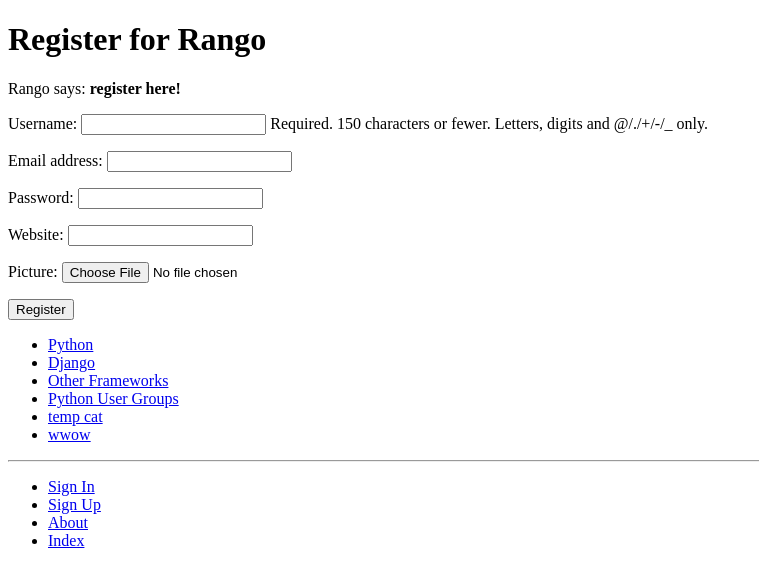
After one commit to SamJGeo/tango_with_django_project, a Django app: page /rango/register/ in a window 1280 px wide. The commit adds this page. Shown: the top 587 px of the page, without its empty margins (0-759 px from the left). Run offline with Django 3.2, Linux system fonts and the light colour scheme; data comes from the database, SQL or seed files in the repository; both versions use the stored data as it was after the commit.

Commit message:
end of chapter 9

```diff
--- a/rango/admin.py
+++ b/rango/admin.py
@@ -5,6 +5,8 @@
 
 from django.contrib import admin
 from rango.models import Category, Page
+from rango.models import UserProfile
+
 
 admin.site.register(Page)
 
@@ -12,4 +14,5 @@
 class CategoryAdmin(admin.ModelAdmin):
     prepopulated_fields = {'slug':('name',)}
 
-admin.site.register(Category,CategoryAdmin)
+admin.site.register(Category, CategoryAdmin)
+admin.site.register(UserProfile)
--- a/rango/forms.py
+++ b/rango/forms.py
@@ -1,5 +1,6 @@
 from django import forms
-from rango.models import Page, Category
+from django.contrib.auth.models import User
+from rango.models import Page, Category, UserProfile
 
 class CategoryForm(forms.ModelForm):
     name = forms.CharField(max_length=128,help_text="Please enter the category name.")
@@ -29,3 +30,15 @@
     class Meta:
         model = Page
         exclude = ('category',)
+
+class UserForm(forms.ModelForm):
+    password = forms.CharField(widget=forms.PasswordInput())
+    class Meta:
+        model = User
+        fields = ('username', 'email', 'password')
+
+
+class UserProfileForm(forms.ModelForm):
+    class Meta:
+        model = UserProfile
+        fields = ('website', 'picture')
--- a/rango/models.py
+++ b/rango/models.py
@@ -1,5 +1,6 @@
 from django.db import models
 from django.template.defaultfilters import slugify
+from django.contrib.auth.models import User
 
 
 
@@ -30,3 +31,15 @@
 
     def __str__(self):
         return self.title
+
+class UserProfile(models.Model):
+    user = models.OneToOneField(User)
+    website = models.URLField(blank=True)
+    picture = models.ImageField(upload_to='profile_images', blank=True)
+
+    def __str__(self):
+        return self.user.username
+
+
+    def __unicode__(self):
+        return self.user.username
--- a/rango/templatetags/rango_template_tags.py
+++ b/rango/templatetags/rango_template_tags.py
@@ -5,4 +5,4 @@
 
 @register.inclusion_tag('rango/cats.html')
 def get_category_list(cat=None):
-    return {'cats': Category.objects.all(),'act_cat': cat}
+    return {'cats': Category.objects.all()}
--- a/rango/urls.py
+++ b/rango/urls.py
@@ -11,4 +11,9 @@
         url(r'^add_category/$', views.add_category, name='add_category'),
         url(r'^category/(?P<category_name_slug>[\w\-]+)/add_page/$', views.add_page, name='add_page'),
         url(r'^category/(?P<category_name_slug>[\w\-]+)/$',views.show_category,name='show_category'),
+        url(r'^register/$',views.register,name='register'),
+        url(r'^login/$',views.user_login,name='login'),
+        url(r'^restricted/', views.restricted, name='restricted'),
+        url(r'^logout/$', views.user_logout, name='logout'),
+
         ]
--- a/rango/views.py
+++ b/rango/views.py
@@ -1,9 +1,11 @@
 from django.shortcuts import render
-from rango.models import Category
-from django.http import HttpResponse
-from rango.models import Page
-from rango.forms import CategoryForm
-from rango.forms import PageForm
+from rango.models import Category, Page
+from django.http import HttpResponseRedirect,HttpResponse
+from rango.forms import CategoryForm, PageForm, UserForm, UserProfileForm
+from django.contrib.auth import authenticate, login, logout
+from django.core.urlresolvers import reverse
+from django.contrib.auth.decorators import login_required
+
 
 
 def index(request):
@@ -71,3 +73,77 @@
             print(form.errors)
     context_dict = {'form':form, 'category': category}
     return render(request, 'rango/add_page.html', context_dict)
+
+
+
+def register(request):
+
+    registered = False
+
+    if request.method == 'POST':
+
+        user_form = UserForm(data=request.POST)
+        profile_form = UserProfileForm(data=request.POST)
+
+        if user_form.is_valid() and profile_form.is_valid():
+
+            user = user_form.save()
+
+            user.set_password(user.password)
+            user.save()
+
+            profile = profile_form.save(commit=False)
+            profile.user = user
+
+            if 'picture' in request.FILES:
+                profile.picture = request.FILES['picture']
+
+                profile.save()
+
+                registered = True
+            else:
+
+                print(user_form.errors, profile_form.errors)
+    else:
+
+        user_form = UserForm()
+        profile_form = UserProfileForm()
+
+    return render(request,'rango/register.html',{'user_form': user_form,'profile_form': profile_form,'registered': registered})
+
+
+def user_login(request):
+
+    if request.method == 'POST':
+
+        username = request.POST.get('username')
+        password = request.POST.get('password')
+
+        user = authenticate(username=username, password=password)
+
+        if user:
+            if user.is_active:
+                login(request, user)
+                return HttpResponseRedirect(reverse('index'))
+            else:
+                return HttpResponse("Your Rango account is disabled.")
+        else:
+            print("Invalid login details: {0}, {1}".format(username, password))
+            return HttpResponse("Invalid login details supplied.")
+
+    else:
+        return render(request, 'rango/login.html', {})
+
+
+@login_required
+def restricted(request):
+    return HttpResponse("Since you're logged in, you can see this text!")
+
+
+#must be logged in to log out
+@login_required
+def user_logout(request):
+
+    logout(request)
+    #return to homepage
+    return HttpResponseRedirect(reverse('index'))
--- a/tango_with_django_project/settings.py
+++ b/tango_with_django_project/settings.py
@@ -29,6 +29,7 @@
 
 MEDIA_URL = '/media/'
 
+LOGIN_URL = '/rango/login/'
 
 
 
@@ -110,6 +111,7 @@
     },
     {
         'NAME': 'django.contrib.auth.password_validation.MinimumLengthValidator',
+        'OPTIONS':{'min_length':6,}
     },
     {
         'NAME': 'django.contrib.auth.password_validation.CommonPasswordValidator',
@@ -134,5 +136,7 @@
 USE_TZ = True
 
 
+
+
 # Static files (CSS, JavaScript, Images)
 # https://docs.djangoproject.com/en/1.11/howto/static-files/
--- a/templates/rango/add_page.html
+++ b/templates/rango/add_page.html
@@ -8,6 +8,7 @@
 	{% endblock %}
 
 	{% block body_block %}
+		{% if user.is_authenticated %}
 
 			{% if category %}
 				<h1>Add a Page to {{category.name}}</h1>
@@ -26,4 +27,7 @@
 			{% else %}
               			The specified category does not exist!
 			{% endif %}
+		{% else %}
+			You must be logged in to add a page
+		{% endif %}
 	{% endblock %}
--- a/templates/rango/base.html
+++ b/templates/rango/base.html
@@ -28,9 +28,16 @@
 		<hr />
  		<div>
 			<ul>
-				<li><a href="{% url 'add_category' %}">Add New Category</a></li>
-				<li><a href="{% url 'about' %}">About</a></li>
-				<li><a href="{% url 'index' %}">Index</a></li>
+				{% if user.is_authenticated %}
+					<li><a href="{% url 'restricted' %}">Restricted Page</a></li>
+					<li><a href="{% url 'add_category' %}">Add a New Category</a></li>
+					<li><a href="{% url 'logout' %}">Logout</a></li>
+				{% else %}
+					<li><a href="{% url 'login' %}">Sign In</a></li>
+					<li><a href="{% url 'register' %}">Sign Up</a></li>
+				{% endif %}
+					<li><a href="{% url 'about' %}">About</a></li>
+					<li><a href="{% url 'index' %}">Index</a></li>
 			</ul>
 		</div>
 	</body>
--- a/templates/rango/category.html
+++ b/templates/rango/category.html
@@ -22,7 +22,11 @@
 			{% else %}
 				<strong>No pages currently in category.</strong>
 			{% endif %}
-			<a href = "{% url 'add_page' category.slug %}">Add a Page</a>
+
+			{% if user.is_authenticated %}
+				<a href = "{% url 'add_page' category.slug %}">Add a Page</a>
+			{% endif %}
+
 		{% else %}
 			The specified category does not exist!
 		{% endif %}
--- /dev/null
+++ b/templates/rango/register.html
@@ -0,0 +1,25 @@
+{% extends 'rango/base.html' %}
+{% load staticfiles %}
+
+{% block title_block %}
+	Register
+{% endblock %}
+
+{% block body_block %}
+	<h1>Register for Rango</h1>
+	{% if registered %}
+		Rango says: <strong> thank you for registering!</strong>
+		<a href = "{% url 'index' %}">Return to the homepage.</a><br />
+	{% else %}
+		Rango says: <strong> register here! </strong><br />
+		<form id="user_form" method="post" action="{% url 'register' %}" enctype="multipart/form-data">
+			{% csrf_token %}
+
+
+			{{ user_form.as_p }}
+			{{ profile_form.as_p }}
+
+			<input type="submit" name="submit" value="Register">
+		</form>
+	{% endif %}
+{% endblock %}
```
Also changed, not shown: templates/rango/add_category.html (+12 -5 lines), templates/rango/index.html (+7 -2 lines), templates/rango/login.html (added, +17 -0 lines), templates/rango/restricted.html (added, +10 -0 lines), db.sqlite3, rango/migrations/0005_userprofile.py (added). Lines whose indentation alone changed are shown as unchanged.
